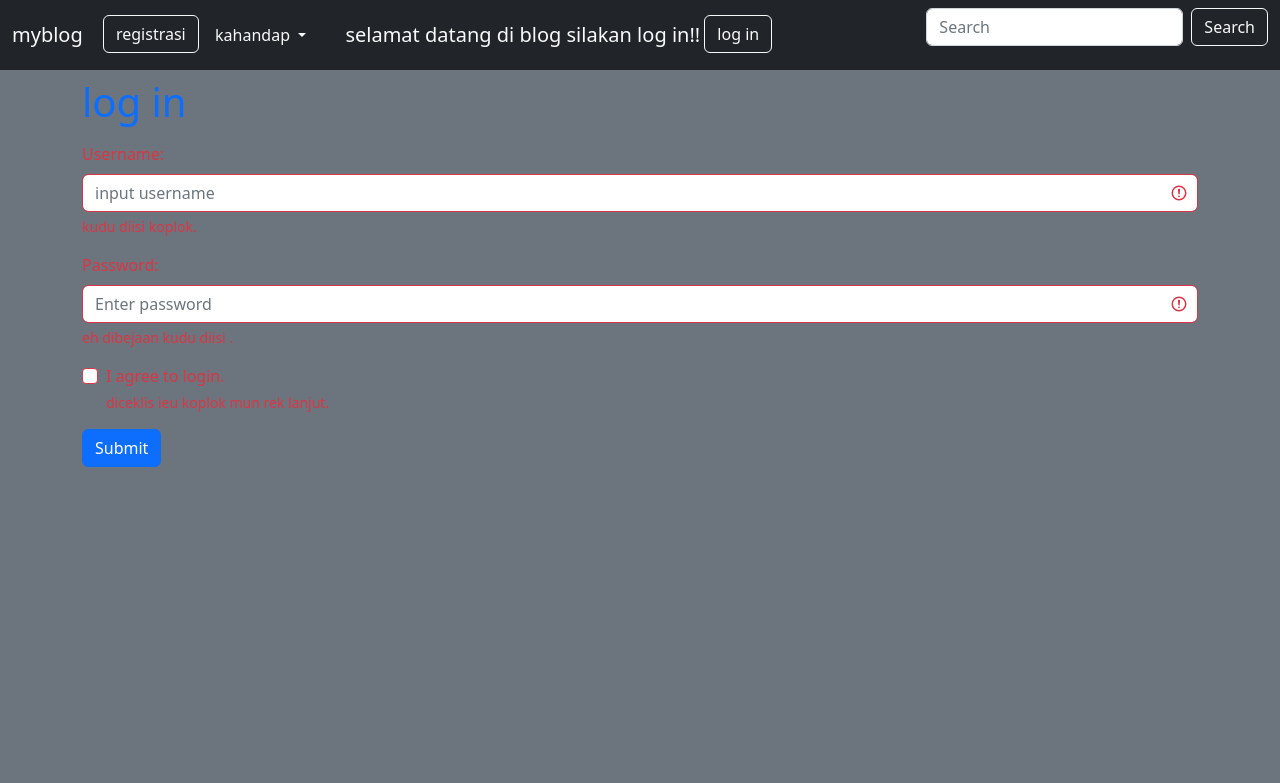
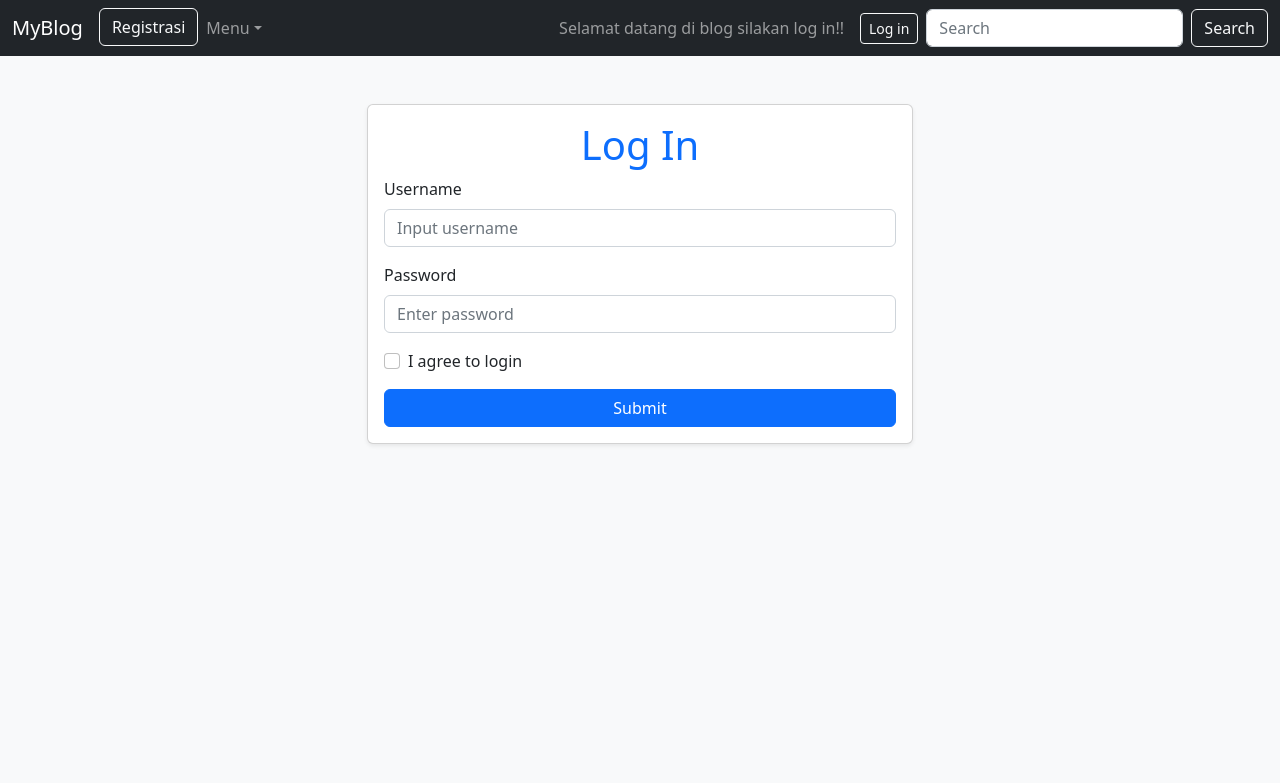
Before and after one commit to bayuwisnu92/blog, a PHP site: page /log.php in a window 1280 px wide. Shown: the top 783 px of the page. Run offline with PHP 8.4, Linux system fonts and the light colour scheme.

Commit message:
perubahan

```diff
--- a/log.php
+++ b/log.php
@@ -1,68 +1,95 @@
 <?php
 require_once "init/init.php";
-$error='';
-if( isset($_SESSION['user'])){
-    header('Location:halaman.php?id=69');
+$error = '';
+
+if (isset($_SESSION['user'])) {
+    header('Location: halaman.php?id=69');
+    exit();
 }
-// form data log in
+
+// Form data log in
 if (isset($_POST['submit'])) {
     $nam = $_POST['nama'];
     $pass = $_POST['password'];
-    if(!empty($nam) && !empty($pass)){
-        if(register_cek($_POST)){
+
+    if (!empty($nam) && !empty($pass)) {
+        if (register_cek($_POST)) {
             $_SESSION['user'] = $nam;
-            if(isset($_GET['id']) && $_GET['id'] == 69){
-                header('Location:halaman.php?id=69');
-            }else{
-                header('Location:index.php');
+
+            if (isset($_GET['id']) && $_GET['id'] == 69) {
+                header('Location: halaman.php?id=69');
+            } else {
+                header('Location: index.php');
             }
-        }else {
-            $error= "nama belum terdaftar";
+            exit();
+        } else {
+            $error = "Nama belum terdaftar";
         }
-    } else{
-        $error= "data tidak boleh kosong";
+    } else {
+        $error = "Data tidak boleh kosong";
     }
 }
 ?>
-<main>
+<!DOCTYPE html>
+<html lang="en">
+<head>
+    <meta charset="UTF-8">
+    <meta http-equiv="X-UA-Compatible" content="IE=edge">
+    <meta name="viewport" content="width=device-width, initial-scale=1.0">
+    <title>Log In</title>
+    <link href="https://cdn.jsdelivr.net/npm/bootstrap@5.3.0/dist/css/bootstrap.min.css" rel="stylesheet">
+</head>
+<body class="bg-light">
 <?php require_once "view/header.php"; ?>
-<!--jika user masuk log in maka akan membawa seassonya user-->
-<div class="container">
-<div id="pesan">
-    <?php $pesan=''; ?>
-<?php if(isset($_SESSION['msg'])){
-    $pesan= $_SESSION['msg'];
-    unset($_SESSION['msg']);
-} ?>
+<main class="container mt-5">
+    <div class="row justify-content-center">
+        <div class="col-md-6">
+            <div class="card shadow-sm">
+                <div class="card-body">
+                    <h1 class="card-title text-center text-primary">Log In</h1>
+                    <?php if ($error != '') { ?>
+                        <div class="alert alert-danger" role="alert">
+                            <?php echo $error; ?>
                         </div>
-<h1 class="text-primary">log in <?php echo $pesan ?></h1>
-<!--form register-->
-<form action="log.php" method="post" class="was-validated">
-  <div class="mb-3 mt-3">
-    <label for="uname" class="form-label text-danger">Username:</label>
-    <input type="text" class="form-control" id="uname" placeholder="input username" name="nama" required>
-    <div class="valid-feedback">Valid.</div>
-    <div class="invalid-feedback">kudu diisi koplok.</div>
+                    <?php } ?>
+                    <form action="log.php" method="post" class="needs-validation" novalidate>
+                        <div class="mb-3">
+                            <label for="uname" class="form-label">Username</label>
+                            <input type="text" class="form-control" id="uname" placeholder="Input username" name="nama" required>
+                            <div class="invalid-feedback">Kudu diisi koplok.</div>
                         </div>
                         <div class="mb-3">
-    <label for="pwd" class="form-label text-danger">Password:</label>
+                            <label for="pwd" class="form-label">Password</label>
                             <input type="password" class="form-control" id="pwd" placeholder="Enter password" name="password" required>
-    <div class="valid-feedback">Valid.</div>
-    <div class="invalid-feedback">eh dibejaan kudu diisi .</div>
+                            <div class="invalid-feedback">Eh dibejaan kudu diisi.</div>
                         </div>
                         <div class="form-check mb-3">
                             <input class="form-check-input" type="checkbox" id="myCheck" name="remember" required>
-    <label class="form-check-label" for="myCheck">I agree to login.</label>
-    <div class="valid-feedback">Valid.</div>
-    <div class="invalid-feedback">diceklis ieu koplok mun rek lanjut.</div>
+                            <label class="form-check-label" for="myCheck">I agree to login</label>
+                            <div class="invalid-feedback">Diceklis ieu koplok mun rek lanjut.</div>
                         </div>
-  <button type="submit" class="btn btn-primary" name="submit">Submit</button>
-  <?php if($error !=0){ ?>
-      <div class="">
-      <?php echo "$error"; ?>
+                        <button type="submit" class="btn btn-primary w-100" name="submit">Submit</button>
+                    </form>
                 </div>
-  <?php } ?>
-</form>
-
+            </div>
+        </div>
+    </div>
 </main>
-</div>
+<script src="https://cdn.jsdelivr.net/npm/bootstrap@5.3.0/dist/js/bootstrap.bundle.min.js"></script>
+<script>
+    (function () {
+        'use strict';
+        var forms = document.querySelectorAll('.needs-validation');
+        Array.prototype.slice.call(forms).forEach(function (form) {
+            form.addEventListener('submit', function (event) {
+                if (!form.checkValidity()) {
+                    event.preventDefault();
+                    event.stopPropagation();
+                }
+                form.classList.add('was-validated');
+            }, false);
+        });
+    })();
+</script>
+</body>
+</html>
--- a/view/header.php
+++ b/view/header.php
@@ -1,5 +1,4 @@
 <!DOCTYPE html>
-
 <html lang="en">
 <head>
     <meta charset="UTF-8">
@@ -8,82 +7,66 @@
     <meta http-equiv="cache-control" content="max-age=0" />
     <meta http-equiv="cache-control" content="no-cache" />
     <meta http-equiv="pragma" content="no-cache" />
+    <link rel="stylesheet" href="https://cdn.jsdelivr.net/npm/bootstrap@5.2.3/dist/css/bootstrap.min.css">
+    <title>Blogku</title>
+</head>
+<body class="bg-secondary">
+<!-- JavaScript -->
+<script src="https://cdn.jsdelivr.net/npm/bootstrap@5.2.3/dist/js/bootstrap.bundle.min.js" integrity="sha384-kenU1KFdBIe4zVF0s0G1M5b4hcpxyD9F7jL+jjXkk+Q2h455rYXK/7HAuoJl+0I4" crossorigin="anonymous"></script>
 
-    <link rel="stylesheet" href="https://cdn.jsdelivr.net/npm/bootstrap@5.2.3/dist/css/bootstrap.min.css">
-    <title>ini adalah blogku</title>
-</head>
-<body class="bg-secondary" >
-<!--java scriptnya -->
-<script src="https://cdn.jsdelivr.net/npm/bootstrap@5.2.3/dist/js/bootstrap.bundle.min.js" integrity="sha384-kenU1KFdBIe4zVF0s0G1M5b4hcpxyD9F7jL+jjXkk+Q2h455rYXK/7HAuoJl+0I4" crossorigin="anonymous"></script>
-  <!--navbar -->
-
-<?php if(isset($_GET['cari'])){
-  $cari =$_GET['cari'];
+<!-- Navbar -->
+<?php
+if (isset($_GET['cari'])) {
+    $cari = $_GET['cari'];
     $semua = sistem_cari($cari);
 }
-
 ?>
 
-  <nav class="navbar navbar-expand-lg  bg-dark mb-2" >
-    <div class="container-fluid text-light">
-      <a class="navbar-brand text-light" href="index.php" onclick="location.reload()">myblog</a>
+<nav class="navbar navbar-expand-lg navbar-dark bg-dark mb-2">
+    <div class="container-fluid">
+        <a class="navbar-brand" href="index.php">MyBlog</a>
         <button class="navbar-toggler" type="button" data-bs-toggle="collapse" data-bs-target="#navbarSupportedContent" aria-controls="navbarSupportedContent" aria-expanded="false" aria-label="Toggle navigation">
             <span class="navbar-toggler-icon"></span>
         </button>
         <div class="collapse navbar-collapse" id="navbarSupportedContent">
-        <ul class="navbar-nav me-auto mb-3 mb-lg-0">
+            <ul class="navbar-nav me-auto mb-2 mb-lg-0">
+                <?php if (!isset($_SESSION['user'])) { ?>
                     <li class="nav-item">
-
-          </li>&nbsp;
-          <li class="nav-item">
-          <?php if(!isset($_SESSION['user'])){ ?>
-            <a class="btn btn-outline-light " aria-current="page" href="regis.php">registrasi</a>&nbsp;&nbsp;
-            <?php }else  ?>
+                        <a class="btn btn-outline-light" href="regis.php">Registrasi</a>
                     </li>
-          <!--jika login dan logout yang akan tampil-->
-
+                <?php } ?>
                 <li class="nav-item dropdown">
-            <a class="nav-link dropdown-toggle text-light" href="#" role="button" data-bs-toggle="dropdown" aria-expanded="false">
-              kahandap
-            </a>
+                    <a class="nav-link dropdown-toggle" href="#" role="button" data-bs-toggle="dropdown" aria-expanded="false">Menu</a>
                     <ul class="dropdown-menu">
-              <li style="display:inline"><a class="dropdown-item" href="about.php">Action</a></li>
+                        <li><a class="dropdown-item" href="about.php">Action</a></li>
                         <li><a class="dropdown-item" href="about.php">Another action</a></li>
                         <li><hr class="dropdown-divider"></li>
-              <ul class="dropdown-item">
-                <li><a class="dropdown-item " href="about.php">didieu anjir </a></li>
-              </ul>
+                        <li><a class="dropdown-item" href="about.php">Didieu anjir</a></li>
                     </ul>
                 </li>
-          <li class="d-flex">
-          <h5 style="display:inline" class="mt-2"> &nbsp; &nbsp; &nbsp; selamat datang di blog
-              <?php if(!isset($_SESSION['user'])){
-                echo 'silakan log in!!';
-          }else{
+            </ul>
+            <span class="navbar-text me-3">
+                Selamat datang di blog
+                <?php if (!isset($_SESSION['user'])) { ?>
+                    silakan log in!!
+                <?php } else {
                     $putri = $_SESSION['user'];
                     if (cek_status($putri) == 1) {
                         echo "admin";
-              }else{
-              echo 'user: '. $_SESSION['user'];
+                    } else {
+                        echo 'user: ' . $_SESSION['user'];
                     }
-          }
-           ?> </h5>&nbsp;
-          <li class="nav-item bt-1">
-            <?php if(isset($_SESSION['user'])){ ?>
-            <a class="btn btn-outline-light btn-sm " href="logout.php">logout</a>&nbsp;
-           <?php }else{ ?>
-              <a href="log.php"  class="btn btn-outline-light" aria-current="page">log in</a>&nbsp;
+                } ?>
+            </span>
+            <?php if (isset($_SESSION['user'])) { ?>
+                <a class="btn btn-outline-light btn-sm me-2" href="logout.php">Logout</a>
+            <?php } else { ?>
+                <a class="btn btn-outline-light btn-sm me-2" href="log.php">Log in</a>
             <?php } ?>
-          </li>
-
-          </li>
-        </ul>
             <form class="d-flex" role="search" method="get" action="">
                 <input class="form-control me-2" type="search" placeholder="Search" aria-label="Search" name="cari">
-          <button class="btn btn-outline-light" type="submit" >Search</button>
+                <button class="btn btn-outline-light" type="submit">Search</button>
             </form>
         </div>
     </div>
 </nav>
-
-<!--  <div class="container">-->
```
Also changed, not shown: halaman.php (+43 -42 lines), index.php (+59 -55 lines), regis.php (+23 -17 lines). Lines whose indentation alone changed are shown as unchanged.
